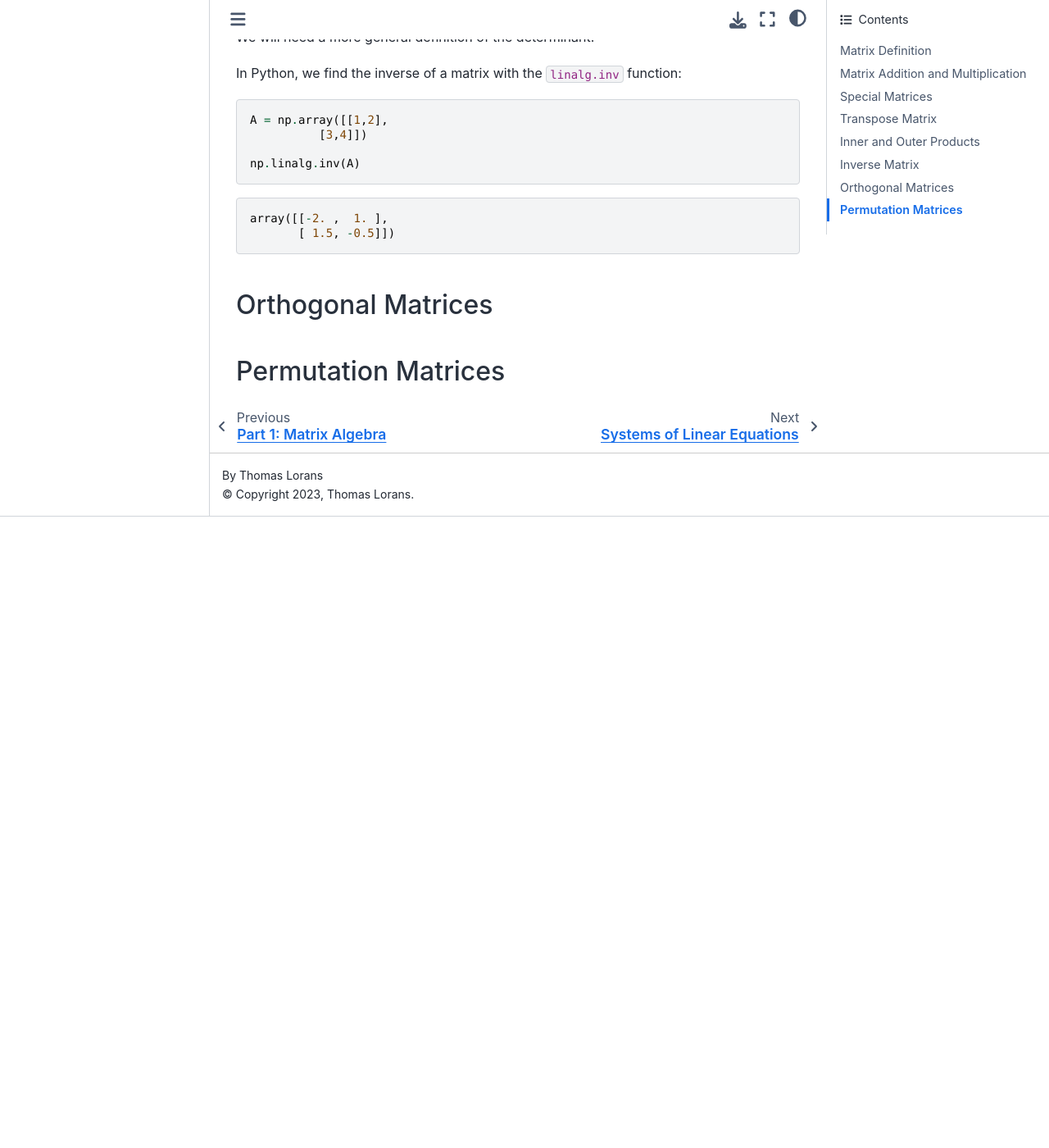
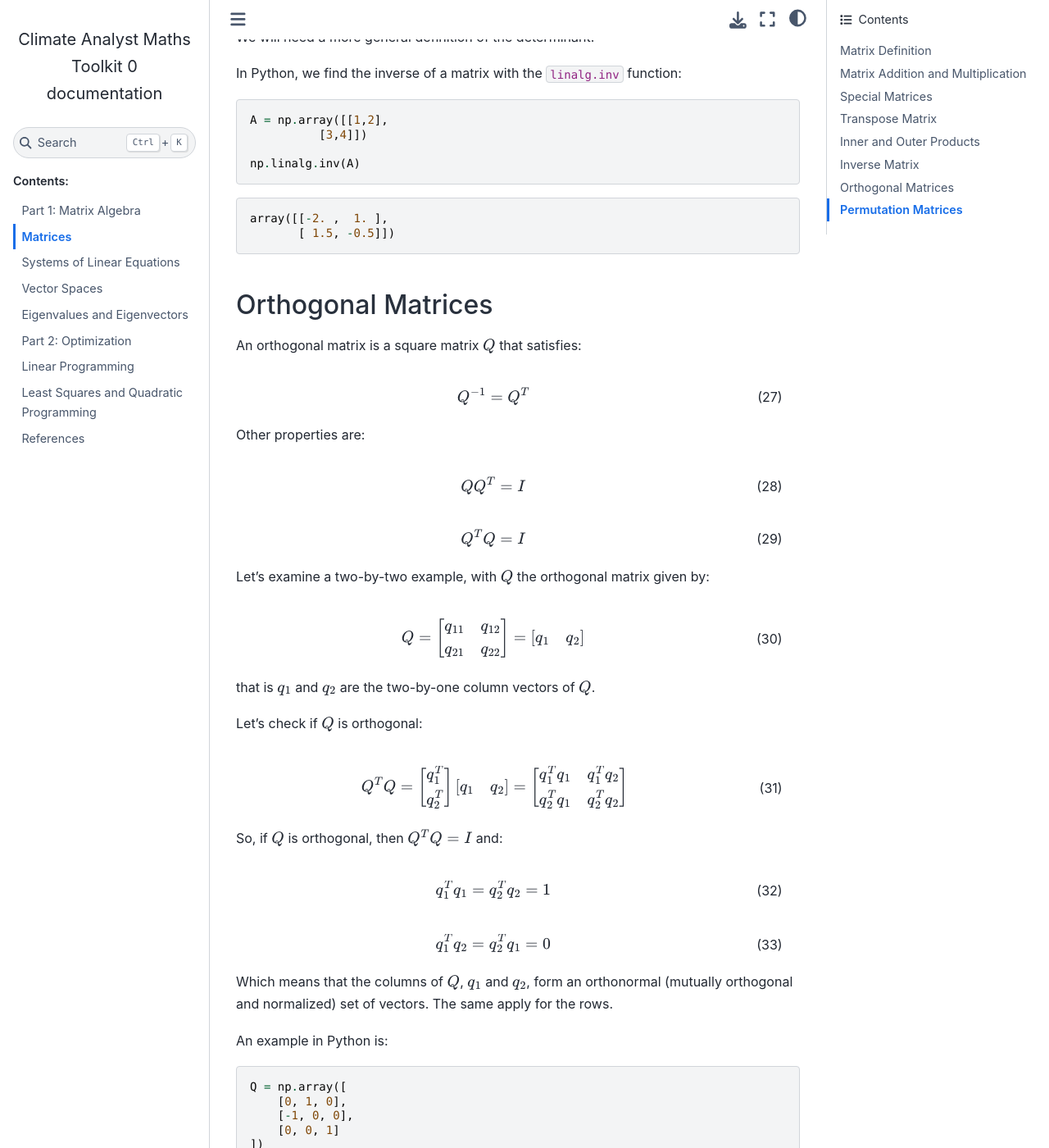
Before and after one commit to tlorans/ClimateAnalystMathsToolkit, a Sphinx documentation site: the page built from docs/source/matrices.md, in a window 1280 px wide and 1400 px high, scrolled down 10953 px. Shown: the whole window at 82% size. Built offline with Sphinx 7.4.7 and the Sphinx Book theme 1.1.4, drawn with Linux system fonts in a browser that asks for light colours; before the commit the page ends 11583 px from its top, so only the background shows below that; some of the changed text lies outside the part shown.

Commit message:
orthogonal matrix

````diff
--- a/docs/source/matrices.md
+++ b/docs/source/matrices.md
@@ -574,7 +574,82 @@ np.linalg.inv(A)
 array([[-2. ,  1. ],
        [ 1.5, -0.5]])
 ```
-
 ### Orthogonal Matrices
 
+An orthogonal matrix is a square matrix $Q$ that satisfies:
+
+\begin{equation}
+Q^{-1} = Q^T
+\end{equation}
+
+Other properties are:
+
+\begin{equation}
+QQ^T = I
+\end{equation}
+
+\begin{equation}
+Q^TQ = I
+\end{equation}
+
+Let's examine a two-by-two example, with $Q$ the orthogonal matrix given by:
+
+\begin{equation}
+Q = \begin{bmatrix}
+q_{11} & q_{12} \\
+q_{21} & q_{22}
+\end{bmatrix} =
+\begin{bmatrix}
+q_1 & q_2
+\end{bmatrix}
+\end{equation}
+
+that is $q_1$ and $q_2$ are the two-by-one column vectors of $Q$.
+
+Let's check if $Q$ is orthogonal:
+
+\begin{equation}
+Q^TQ = \begin{bmatrix}
+q_1^T \\
+q_2^T
+\end{bmatrix}
+\begin{bmatrix}
+q_1 & q_2
+\end{bmatrix}
+= \begin{bmatrix}
+q_1^Tq_1 & q_1^Tq_2 \\
+q_2^Tq_1 & q_2^Tq_2
+\end{bmatrix}
+\end{equation}
+
+So, if $Q$ is orthogonal, then $Q^TQ = I$ and:
+
+\begin{equation}
+q^T_1q_1 = q_2^Tq_2 = 1
+\end{equation}
+
+\begin{equation}
+q_1^Tq_2 = q_2^Tq_1 = 0
+\end{equation}
+
+Which means that the columns of $Q$, $q_1$ and $q_2$, form an orthonormal (mutually orthogonal and normalized) set of vectors. The same apply for the rows.
+
+An example in Python is:
+
+```Python
+Q = np.array([
+    [0, 1, 0],
+    [-1, 0, 0],
+    [0, 0, 1]
+])
+
+Q.T @ Q
+```
+Which gives you the identity matrix:
+```
+array([[1, 0, 0],
+       [0, 1, 0],
+       [0, 0, 1]])
+```
+
 ### Permutation Matrices
````
Also changed, not shown: 5 other files.
